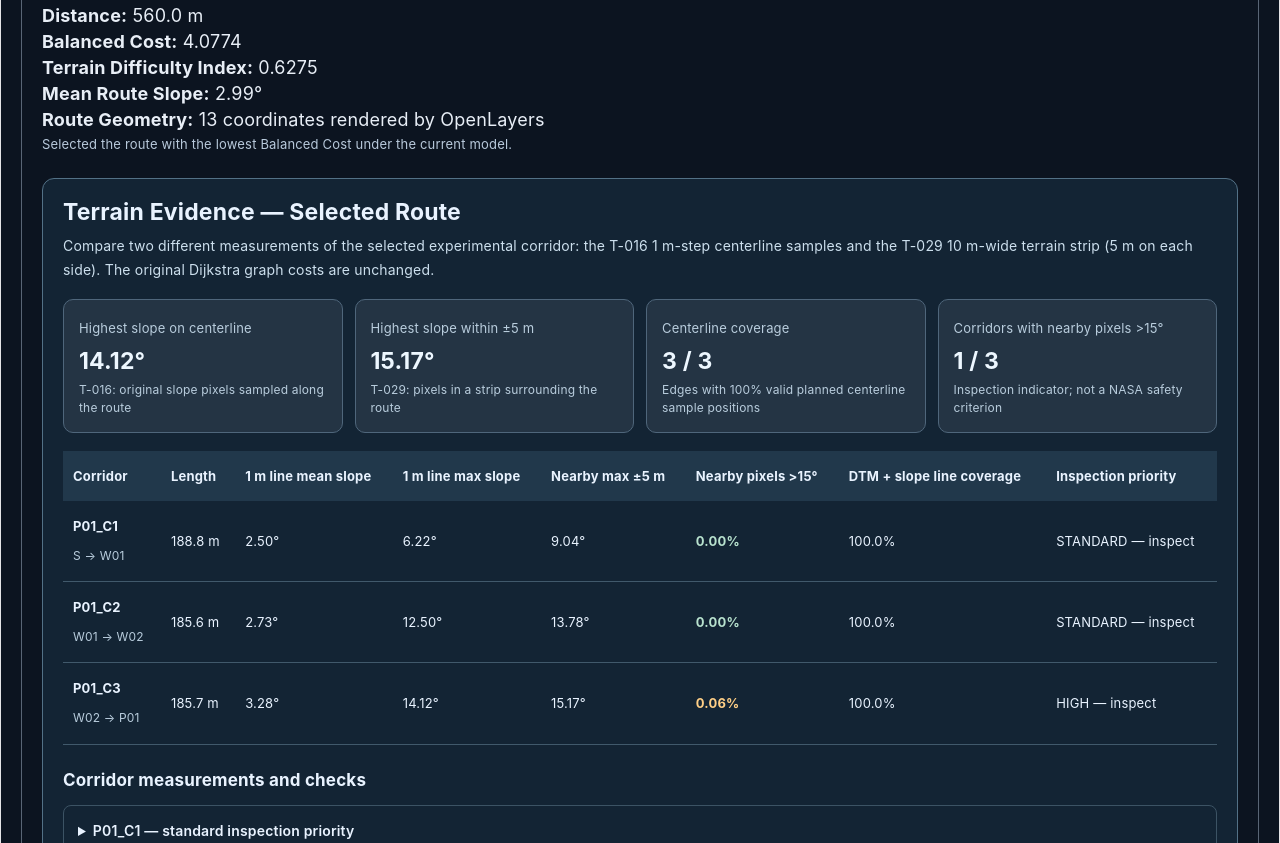
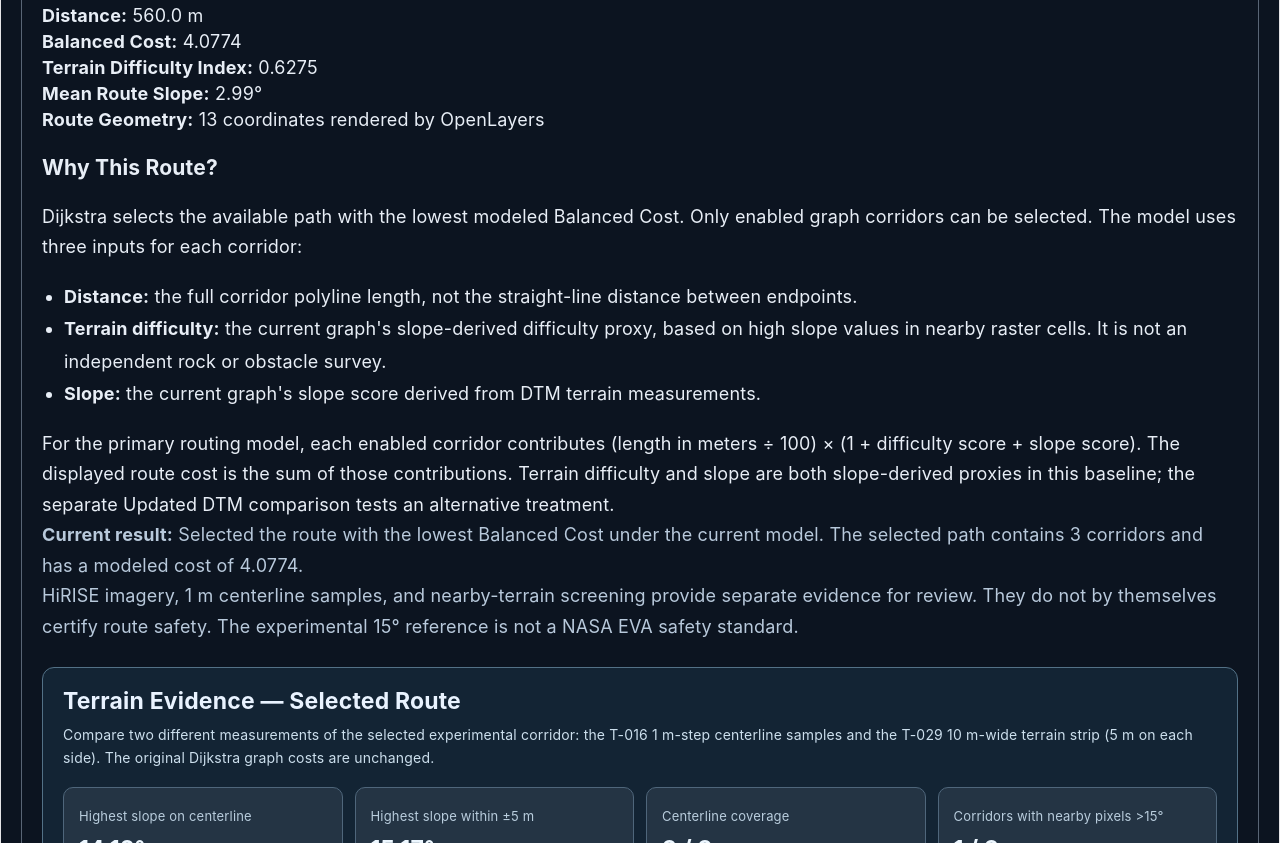
Before and after one commit to OksanaHurtova/marswalk-mission-planner, a React (Vite) app: page / in a window 1280 px wide. Shown: the part 2960-3803 px from the top of the page. Built offline with nearby package versions, Linux system fonts and the light colour scheme.

Commit message:
Add route summary and route explanation components

```diff
--- a/src/features/planner/components/MissionMapConnector.tsx
+++ b/src/features/planner/components/MissionMapConnector.tsx
@@ -2,6 +2,8 @@ import { useMemo, useState } from 'react';
 import type { ComponentType } from 'react';
 
 import MissionTargets from './MissionTargets';
+import RouteSummary from './RouteSummary';
+import RouteExplanation from './RouteExplanation';
 import RouteTerrainScreening from './RouteTerrainScreening';
 import UpdatedDtmCostComparison from './UpdatedDtmCostComparison';
 import {
@@ -274,29 +276,11 @@ export default function MissionMapConnector({
 
             {route ? (
               <section>
-                <h3>Experimental Route Summary</h3>
-                <p><strong>Route:</strong> {route.nodeIds.join(' → ')}</p>
-                <p><strong>Distance:</strong> {route.distanceM.toFixed(1)} m</p>
-                <p><strong>Balanced Cost:</strong> {route.balancedCost.toFixed(4)}</p>
-                <p>
-                  <strong>Terrain Difficulty Index:</strong>{' '}
-                  {route.difficultyIndex === null
-                    ? 'Unavailable'
-                    : route.difficultyIndex.toFixed(4)}
-                </p>
-                <p>
-                  <strong>Mean Route Slope:</strong>{' '}
-                  {route.meanSlopeDegrees === null
-                    ? 'Unavailable'
-                    : `${route.meanSlopeDegrees.toFixed(2)}°`}
-                </p>
-                <p>
-                  <strong>Route Geometry:</strong>{' '}
-                  {routeGeometry.length} coordinates rendered by OpenLayers
-                </p>
-                <p style={{ fontSize: 13, color: '#b8c9db', lineHeight: 1.6 }}>
-                  {route.explanation}
-                </p>
+                <RouteSummary
+                  route={route}
+                  renderedCoordinateCount={routeGeometry.length}
+                />
+                <RouteExplanation route={route} />
                 <RouteTerrainScreening route={route} />
                 <UpdatedDtmCostComparison selectedTargetId={selectedId} />
 
--- /dev/null
+++ b/src/features/planner/components/RouteExplanation.tsx
@@ -0,0 +1,53 @@
+import type { RouteResult } from '../lib/routeResult';
+
+type RouteExplanationProps = {
+  route: RouteResult;
+};
+
+/** Explains the existing baseline cost model; does not recompute it. */
+export default function RouteExplanation({ route }: RouteExplanationProps) {
+  return (
+    <section aria-labelledby="route-explanation-heading">
+      <h3 id="route-explanation-heading">Why This Route?</h3>
+      <p style={{ lineHeight: 1.7 }}>
+        Dijkstra selects the available path with the lowest modeled Balanced
+        Cost. Only enabled graph corridors can be selected. The model uses
+        three inputs for each corridor:
+      </p>
+      <ul style={{ paddingLeft: 22, lineHeight: 1.8 }}>
+        <li>
+          <strong>Distance:</strong> the full corridor polyline length, not the
+          straight-line distance between endpoints.
+        </li>
+        <li>
+          <strong>Terrain difficulty:</strong> the current graph&apos;s
+          slope-derived difficulty proxy, based on high slope values in nearby
+          raster cells. It is not an independent rock or obstacle survey.
+        </li>
+        <li>
+          <strong>Slope:</strong> the current graph&apos;s slope score derived
+          from DTM terrain measurements.
+        </li>
+      </ul>
+      <p style={{ lineHeight: 1.7 }}>
+        For the primary routing model, each enabled corridor contributes
+        (length in meters ÷ 100) × (1 + difficulty score + slope score).
+        The displayed route cost is the sum of those contributions. Terrain
+        difficulty and slope are both slope-derived proxies in this baseline;
+        the separate Updated DTM comparison tests an alternative treatment.
+      </p>
+      <p style={{ color: '#b8c9db', lineHeight: 1.7 }}>
+        <strong>Current result:</strong> {route.explanation} The selected path
+        contains {route.edgeIds.length} corridor
+        {route.edgeIds.length === 1 ? '' : 's'} and has a modeled cost of{' '}
+        {route.balancedCost.toFixed(4)}.
+      </p>
+      <p style={{ color: '#b8c9db', lineHeight: 1.7 }}>
+        HiRISE imagery, 1 m centerline samples, and nearby-terrain screening
+        provide separate evidence for review. They do not by themselves certify
+        route safety. The experimental 15° reference is not a NASA EVA safety
+        standard.
+      </p>
+    </section>
+  );
+}
--- /dev/null
+++ b/src/features/planner/components/RouteSummary.tsx
@@ -0,0 +1,43 @@
+import type { RouteResult } from '../lib/routeResult';
+
+type RouteSummaryProps = {
+  route: RouteResult;
+  renderedCoordinateCount: number;
+};
+
+/** Displays route metrics without modifying route selection or cost calculation. */
+export default function RouteSummary({
+  route,
+  renderedCoordinateCount,
+}: RouteSummaryProps) {
+  return (
+    <section aria-labelledby="route-summary-heading">
+      <h3 id="route-summary-heading">Experimental Route Summary</h3>
+      <p>
+        <strong>Route:</strong> {route.nodeIds.join(' → ')}
+      </p>
+      <p>
+        <strong>Distance:</strong> {route.distanceM.toFixed(1)} m
+      </p>
+      <p>
+        <strong>Balanced Cost:</strong> {route.balancedCost.toFixed(4)}
+      </p>
+      <p>
+        <strong>Terrain Difficulty Index:</strong>{' '}
+        {route.difficultyIndex === null
+          ? 'Unavailable'
+          : route.difficultyIndex.toFixed(4)}
+      </p>
+      <p>
+        <strong>Mean Route Slope:</strong>{' '}
+        {route.meanSlopeDegrees === null
+          ? 'Unavailable'
+          : `${route.meanSlopeDegrees.toFixed(2)}°`}
+      </p>
+      <p>
+        <strong>Route Geometry:</strong> {renderedCoordinateCount} coordinates
+        rendered by OpenLayers
+      </p>
+    </section>
+  );
+}
```
